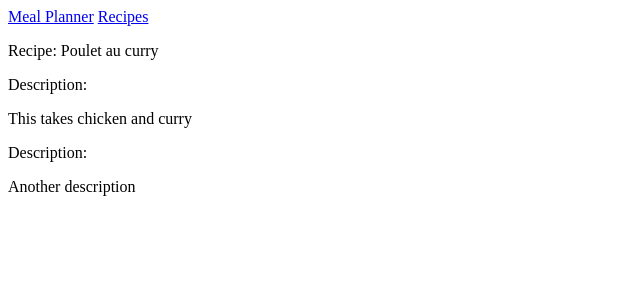
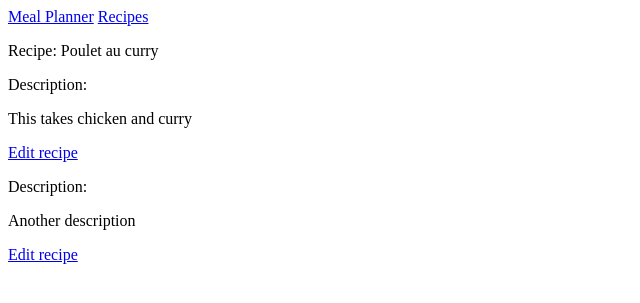
Before and after one commit to jblimare/meal_planner, a Django app: page /recipes/2/ in a window 1280 px wide. Shown: the top 303 px of the page, without its empty margins (0-640 px from the left). Run offline with Django 3.2, Linux system fonts and the light colour scheme; data comes from the database, SQL or seed files in the repository.

Commit message:
Modify description (broken)

```diff
--- a/meal_planners/templates/meal_planners/recipe.html
+++ b/meal_planners/templates/meal_planners/recipe.html
@@ -6,6 +6,9 @@
 
     {% for description in descriptions %}
         <p>Description: {{ description.text|linebreaks }}</p>
+        <p>
+            <a href="{% url 'meal_planners:edit_recipe.html' recipe.id %}">Edit recipe</a>
+        </p>
     {% empty %}
         <p>No description for this recipe</p>
     {% endfor %}
--- a/meal_planners/urls.py
+++ b/meal_planners/urls.py
@@ -20,4 +20,7 @@ urlpatterns = [
 
     # Page for adding details of a recipe (description, labels...)
     path('recipes/new_recipe/<int:recipe_id>/', views.new_recipe_details, name = 'new_recipe_details'),
+
+    # Page for editing an existing recipe
+    path('recipes/edit_recipe/<int:recipe_id>/', views.edit_recipe, name = 'edit_recipe'),
 ]
--- a/meal_planners/views.py
+++ b/meal_planners/views.py
@@ -2,7 +2,7 @@ from django.shortcuts import render
 from django.http import HttpResponseRedirect
 from django.urls import reverse
 
-from .models import Recipe
+from .models import Recipe, Description
 from .forms import RecipeForm, DescriptionForm
 
 # Create your views here.
@@ -26,7 +26,7 @@ def recipe(request, recipe_id):
 
 def new_recipe(request):
     """Add a new recipe"""
-    # Cannot several forms on the recipe creation page as all children forms (description, labels...) require a recipe_id that is only assigned after recipe description
+    # Cannot add several forms on the recipe creation page as all children forms (description, labels...) require a recipe_id that is only assigned after recipe description
     if request.method != 'POST':
         # No data submitted, create a blank form to start creating a new recipe
         form = RecipeForm()
@@ -59,3 +59,30 @@ def new_recipe_details(request, recipe_id):
 
     context = {'recipe': recipe, 'form1': form1}
     return render (request, 'meal_planners/new_recipe_details.html', context)
+
+def edit_recipe(request, recipe_id):
+    """Edit an existing recipe"""
+    print("1")
+    description = Description.objects.get(id=recipe_id)
+    recipe = description.recipe
+    print("Recipe id = "+ str(recipe_id))
+    print(description)
+    print("2")
+
+    if request.method != 'POST':
+        # Initial request, view the forms with the current recipe
+        print("3")
+        print("4")
+        form = DescriptionForm(instance = description)
+        print(description)
+        print("5")
+
+    else:
+        # Post data to update the recipe
+        form = DescriptionForm(instance = description, data=request.POST)
+        if form.is_valid():
+            form.save()
+            return HttpResponseRedirect(reverse('meal_planners:recipe', args=[recipe_id]))
+
+    context = {'recipe': recipe, 'description': description, 'form': form}
+    return render(request, 'meal_planners/edit_recipe.html', context)
```
Also changed, not shown: meal_planners/templates/meal_planners/edit_recipe.html (added, +12 -0 lines).
